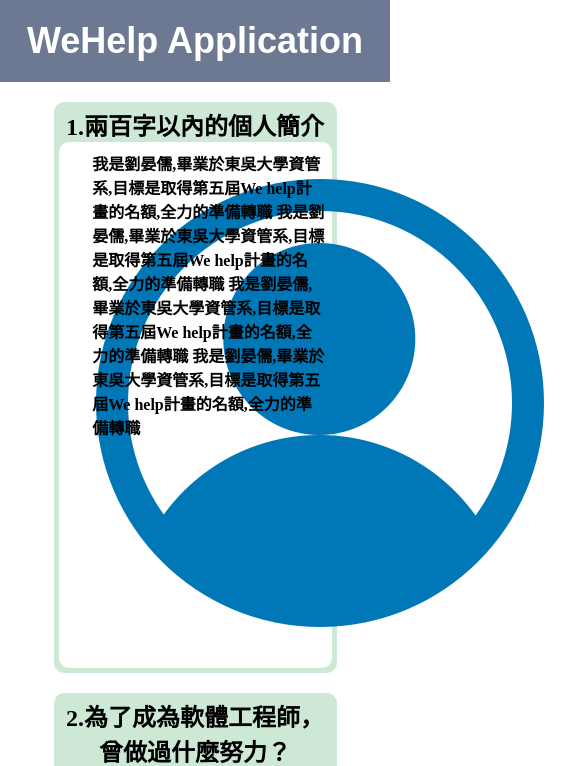
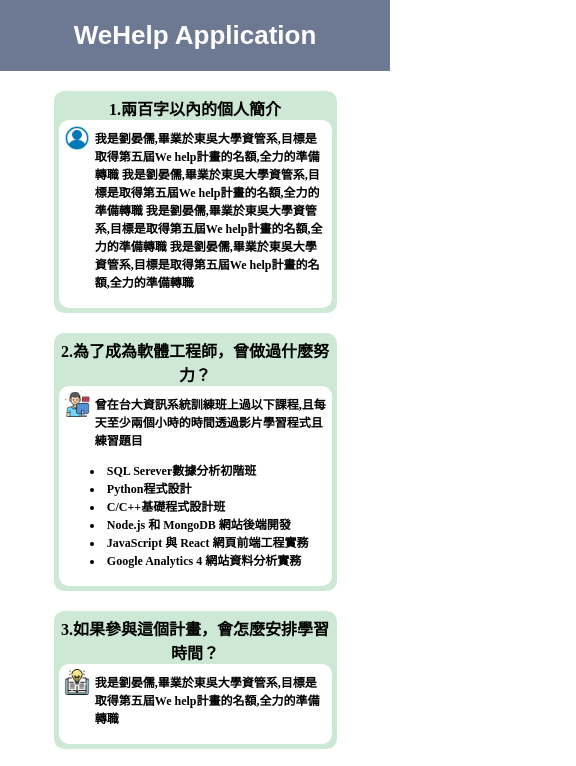
Before and after one commit to itsmeru/application, a plain HTML site: page index.html in a window 390 px wide. Shown: the top 766 px of the page, 576 px wide, since content can reach past the window. Drawn offline with Linux system fonts and the light colour scheme.

Commit message:
Update index.css

```diff
--- a/index.css
+++ b/index.css
@@ -34,7 +34,7 @@ body{
 }
 .picture{
     flex:none;
-    width: 9%;
+    width: 10%;
 }
 .text{
     flex:auto;
@@ -43,3 +43,31 @@ p {
     margin-block-start: 4px;
     margin-inline-start: 5px;
 }
+img{
+    width:100%; height:auto; align:left;
+}
+@media(max-width:1000px){
+    .content{
+        font-size: 20px;
+    }
+    .article{
+        font-size: 14px;
+    }
+    .title{
+        font-size: 30px;
+    }
+
+}
+@media(max-width:500px){
+    .content{
+        font-size: 16px;
+    }
+    .article{
+        font-size: 12px;
+    }
+    .title{
+        font-size: 26px;
+    }
+
+
+}
```
